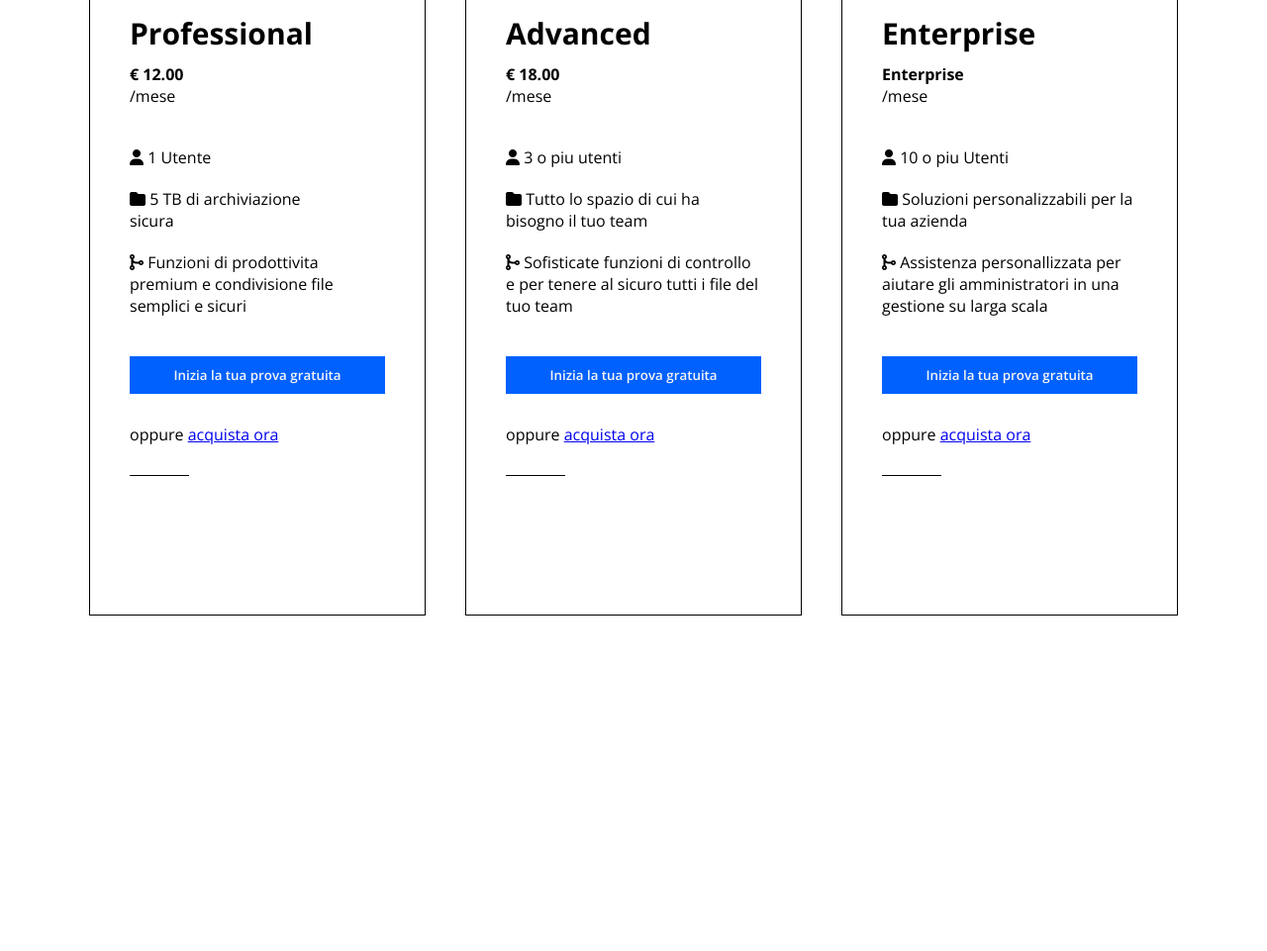
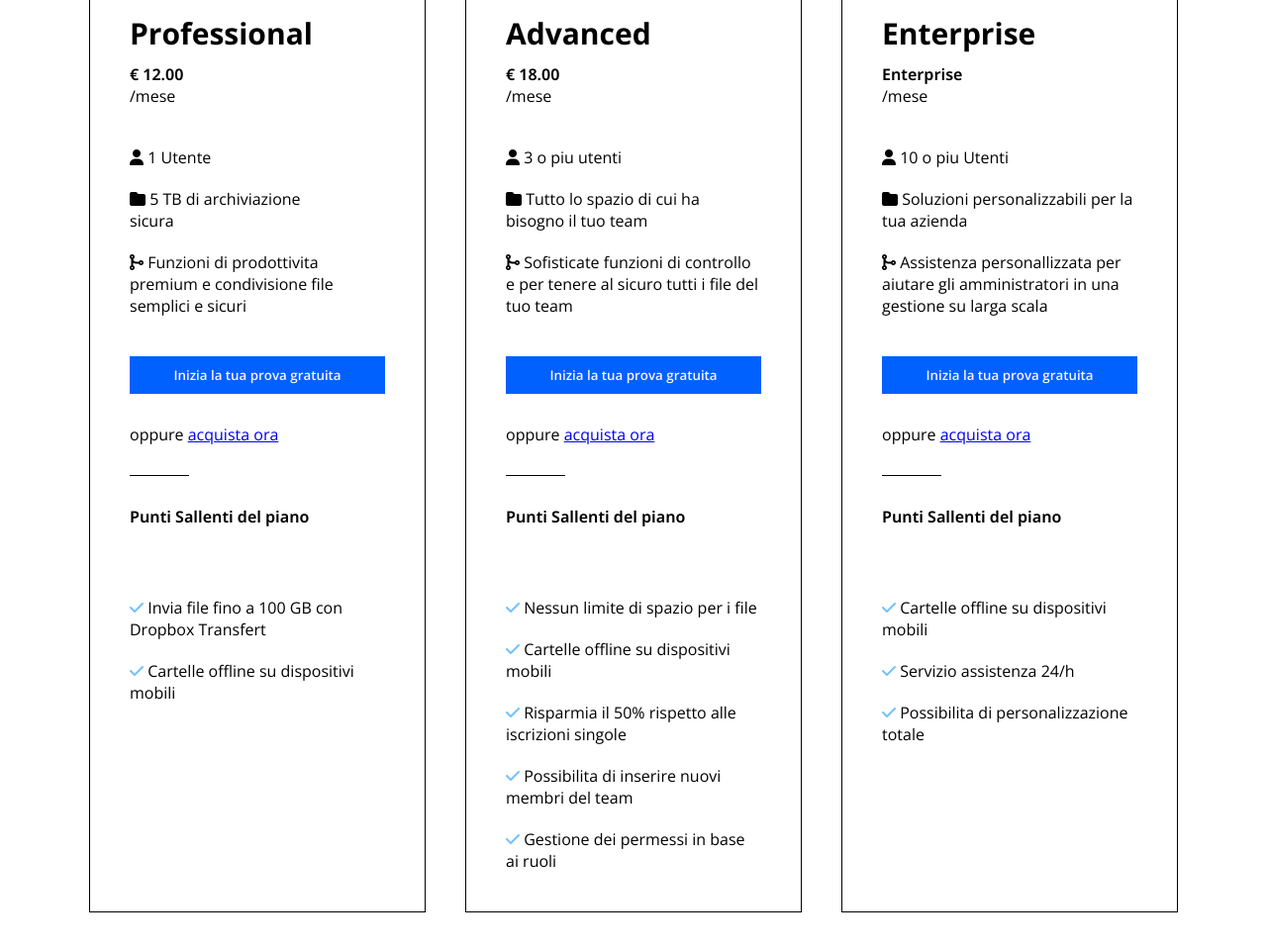
Before and after one commit to justwana-fly/htmlcss-dropbox, a plain HTML site: page index.html in a window 1280 px wide. Shown: the part 1105-2066 px from the top of the page at 99% size. Before the commit the page ends 1817 px from the top, so only its background shows below. Drawn offline with nearby package versions, Linux system fonts and the light colour scheme.

Commit message:
section-two fatta

```diff
--- a/index.html
+++ b/index.html
@@ -85,6 +85,11 @@
          <button class="width hero-button" type="button">Inizia la tua prova gratuita</button>
          <p class="padding-h30">oppure <a href="#">acquista ora</a></p>
          <div class="underline"></div>
+         <p class="padding-h30 strong">Punti Sallenti del piano</p>
+        <ul class="padding-h30">
+          <li class="padding-h10"><i class="fa-solid fa-check" style="color: #74C0FC;"></i> <p class="inline"> Invia file fino a 100 GB con Dropbox Transfert</p></li>
+          <li class="padding-h10"><i class="fa-solid fa-check" style="color: #74C0FC;"></i> <p class="inline"> Cartelle offline su dispositivi mobili</p></li>
+        </ul>
 
       </div>
      </div>
@@ -101,10 +106,18 @@
         <li class="padding-h10"><i class="inline fa-solid fa-user"></i> <p class="inline">3 o piu utenti</p></li>
         <li class="padding-h10"><i class="inline fa-solid fa-folder"></i> <p class="inline">Tutto lo spazio di cui ha bisogno il tuo team</p></li>
         <li class="padding-h10"><i class="inline fa-solid fa-code-merge"></i> <p class="inline">Sofisticate funzioni di controllo e per tenere al sicuro tutti i file del tuo team</p></li>
-       </ul>
+      </ul>
        <button class="width hero-button" type="button">Inizia la tua prova gratuita</button>
        <p class="padding-h30">oppure <a href="#">acquista ora</a></p>
        <div class="underline"></div>
+       <p class="padding-h30 strong">Punti Sallenti del piano</p>
+       <ul class="padding-h30">
+        <li class="padding-h10"><i class="fa-solid fa-check" style="color: #74C0FC;"></i> <p class="inline"> Nessun limite di spazio per i file</p></li>
+        <li class="padding-h10"><i class="fa-solid fa-check" style="color: #74C0FC;"></i> <p class="inline"> Cartelle offline su dispositivi mobili</p></li>
+        <li class="padding-h10"><i class="fa-solid fa-check" style="color: #74C0FC;"></i> <p class="inline"> Risparmia il 50% rispetto alle iscrizioni singole</p></li>
+        <li class="padding-h10"><i class="fa-solid fa-check" style="color: #74C0FC;"></i> <p class="inline"> Possibilita di inserire nuovi membri del team</p></li>
+        <li class="padding-h10"><i class="fa-solid fa-check" style="color: #74C0FC;"></i> <p class="inline"> Gestione dei permessi in base ai ruoli</p></li>
+      </ul>
     </div>
     </div>
 
@@ -121,10 +134,16 @@
         <li class="padding-h10"><i class="inline fa-solid fa-user"></i> <p class="inline">10 o piu Utenti</p></li>
         <li class="padding-h10"><i class="inline fa-solid fa-folder"></i> <p class="inline">Soluzioni personalizzabili per la tua azienda</p></li>
         <li class="padding-h10"><i class="inline fa-solid fa-code-merge"></i> <p class="inline">Assistenza personallizzata per aiutare gli amministratori in una gestione su larga scala</p></li>
-       </ul>
+      </ul>
        <button class="width hero-button" type="button">Inizia la tua prova gratuita</button>
        <p class="padding-h30">oppure <a href="#">acquista ora</a></p>
        <div class="underline"></div>
+       <p class="padding-h30 strong">Punti Sallenti del piano</p>
+       <ul class="padding-h30">
+        <li class="padding-h10"><i class="fa-solid fa-check" style="color: #74C0FC;"></i> <p class="inline"> Cartelle offline su dispositivi mobili</p></li>
+        <li class="padding-h10"><i class="fa-solid fa-check" style="color: #74C0FC;"></i> <p class="inline"> Servizio assistenza 24/h</p></li>
+        <li class="padding-h10"><i class="fa-solid fa-check" style="color: #74C0FC;"></i> <p class="inline"> Possibilita di personalizzazione totale</p></li>
+      </ul>
     </div>
     </div>
    </section>
--- a/style.css
+++ b/style.css
@@ -25,7 +25,7 @@ ul{
 	--color-designit-green: #a2d39b;
 }
 .strong{
-    font-weight: 700;
+    font-weight: 650;
 }
 .margin-h{
     margin: 40px 0px 40px 0px;
@@ -152,7 +152,7 @@ h3{
 .row-h{
     border: 1px solid black;
     width: calc(100% / 3);
-    height: 700px;
+    height: 1000px;
 }
 .inline{
     display: inline;
```
